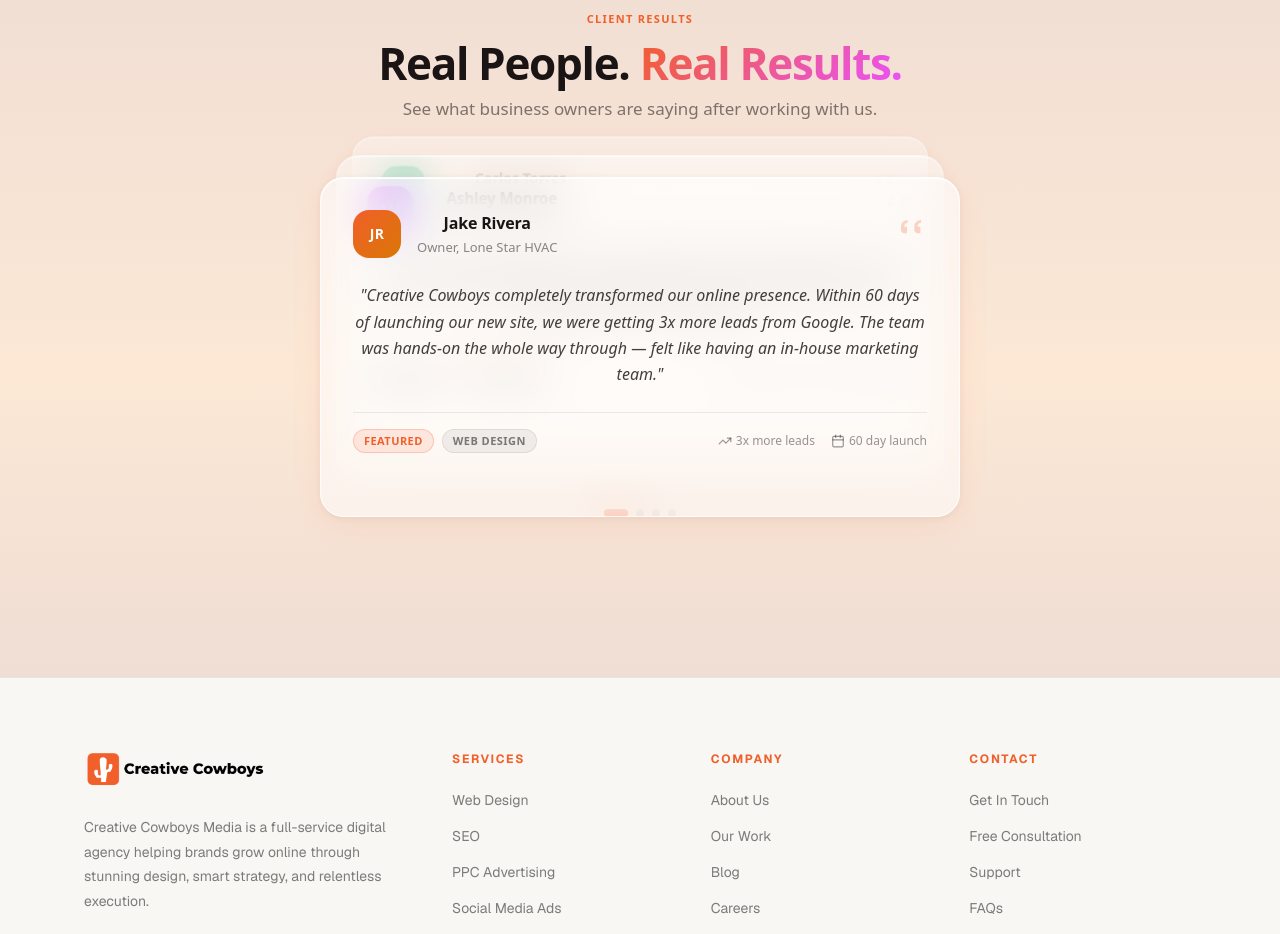
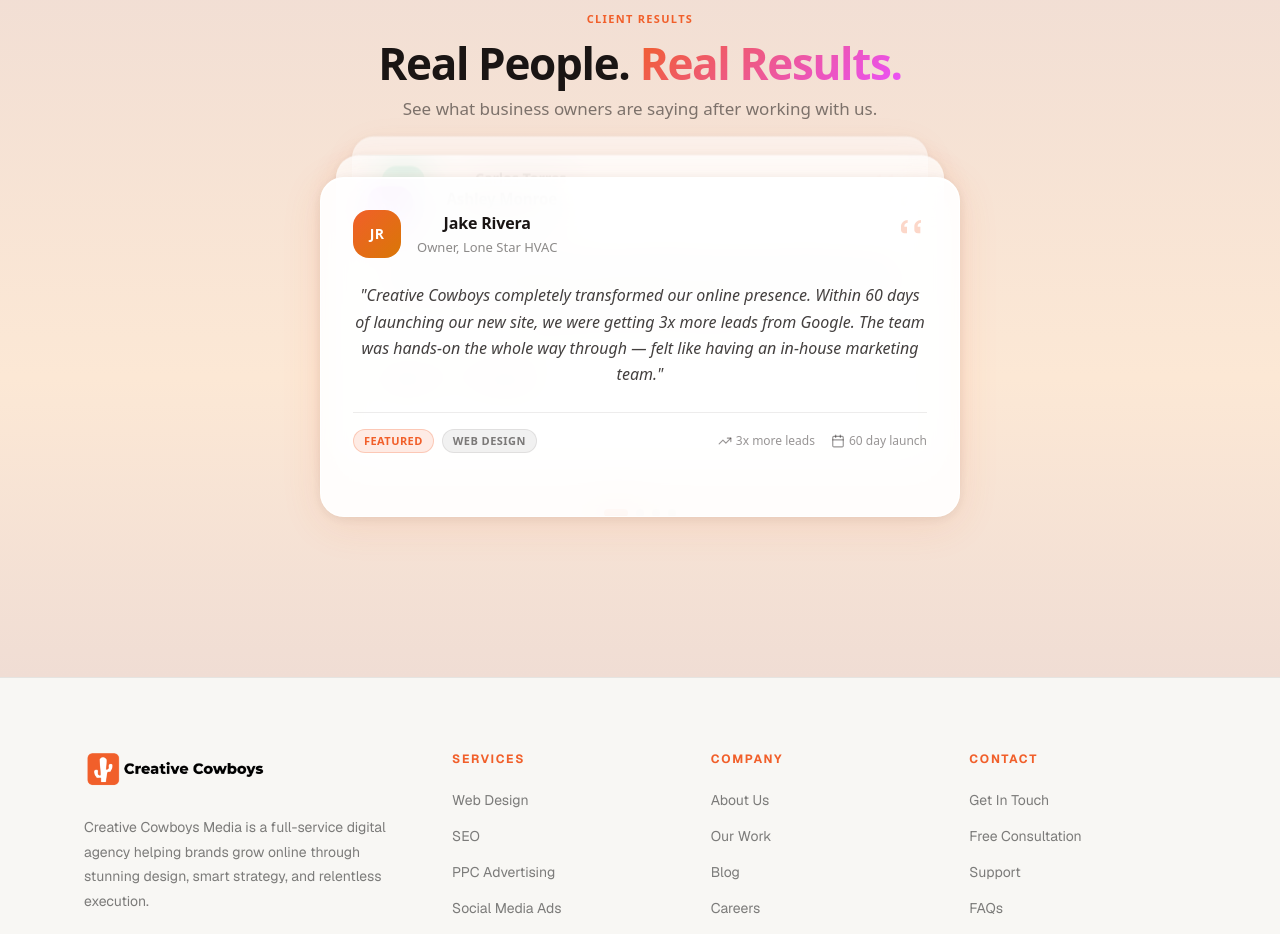
Before and after one commit to creativecowboys/cowboys-site, a Next.js app: page / in a window 1280 px wide. Shown: the part 1900-2834 px from the top of the page. Built offline with nearby package versions, Linux system fonts and the light colour scheme.

Commit message:
Increase testimonial card opacity from 0.55 to 0.92

```diff
--- a/src/app/globals.css
+++ b/src/app/globals.css
@@ -248,15 +248,14 @@ chat-widget,
   position: absolute;
   inset: 0;
   border-radius: 24px;
-  /* Glassmorphism */
-  background: rgba(255, 255, 255, 0.55);
+  background: rgba(255, 255, 255, 0.92);
   backdrop-filter: blur(20px);
   -webkit-backdrop-filter: blur(20px);
-  border: 1px solid rgba(255, 255, 255, 0.75);
+  border: 1px solid rgba(255, 255, 255, 0.95);
   box-shadow:
-    0 8px 32px rgba(241, 95, 42, 0.08),
-    0 2px 8px rgba(0, 0, 0, 0.06),
-    inset 0 1px 0 rgba(255, 255, 255, 0.9);
+    0 8px 40px rgba(241, 95, 42, 0.12),
+    0 2px 12px rgba(0, 0, 0, 0.08),
+    inset 0 1px 0 rgba(255, 255, 255, 1);
   transition:
     transform 420ms cubic-bezier(0.34, 1.56, 0.64, 1),
     opacity 420ms ease,
```
